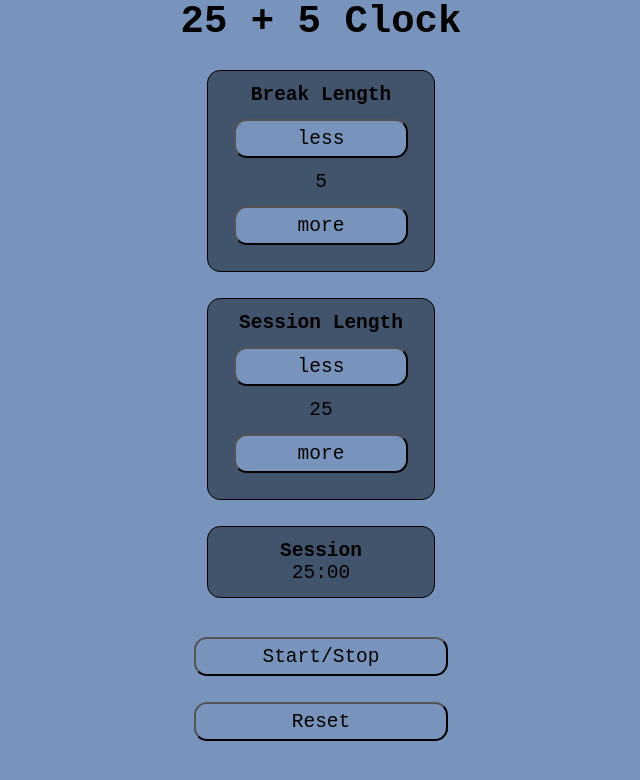
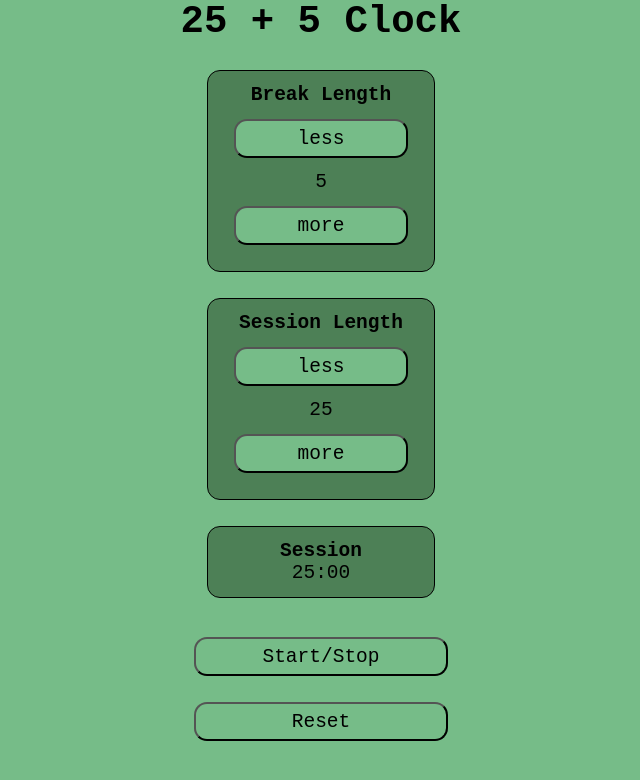
Before and after one commit to MarioNaise/fcc-25-5clock, a React (Vite) app: page / in a window 1280 px wide. Shown: the top 780 px of the page, without its empty margins (319-959 px from the left). Built offline with nearby package versions, Linux system fonts and the light colour scheme.

Commit message:
changed background color

```diff
--- a/src/App.css
+++ b/src/App.css
@@ -8,7 +8,7 @@
 body{
   display: flex;
   justify-content: center;
-  background-color: #7894bc;
+  background-color: #76bc88;
 }
 
 h1{
@@ -23,7 +23,7 @@ button{
   font-size: 1.5rem;
   padding: 0.5rem;
   margin: 1rem;
-  background-color: #7894bc;
+  background-color: #76bc88;
   border-radius: 1rem;
 }
 
@@ -47,5 +47,5 @@ label{
   margin: 2rem;
   border: 1px solid black;
   border-radius: 1rem;
-  background-color: #42536c;
+  background-color: #4d8056;
 }
```
